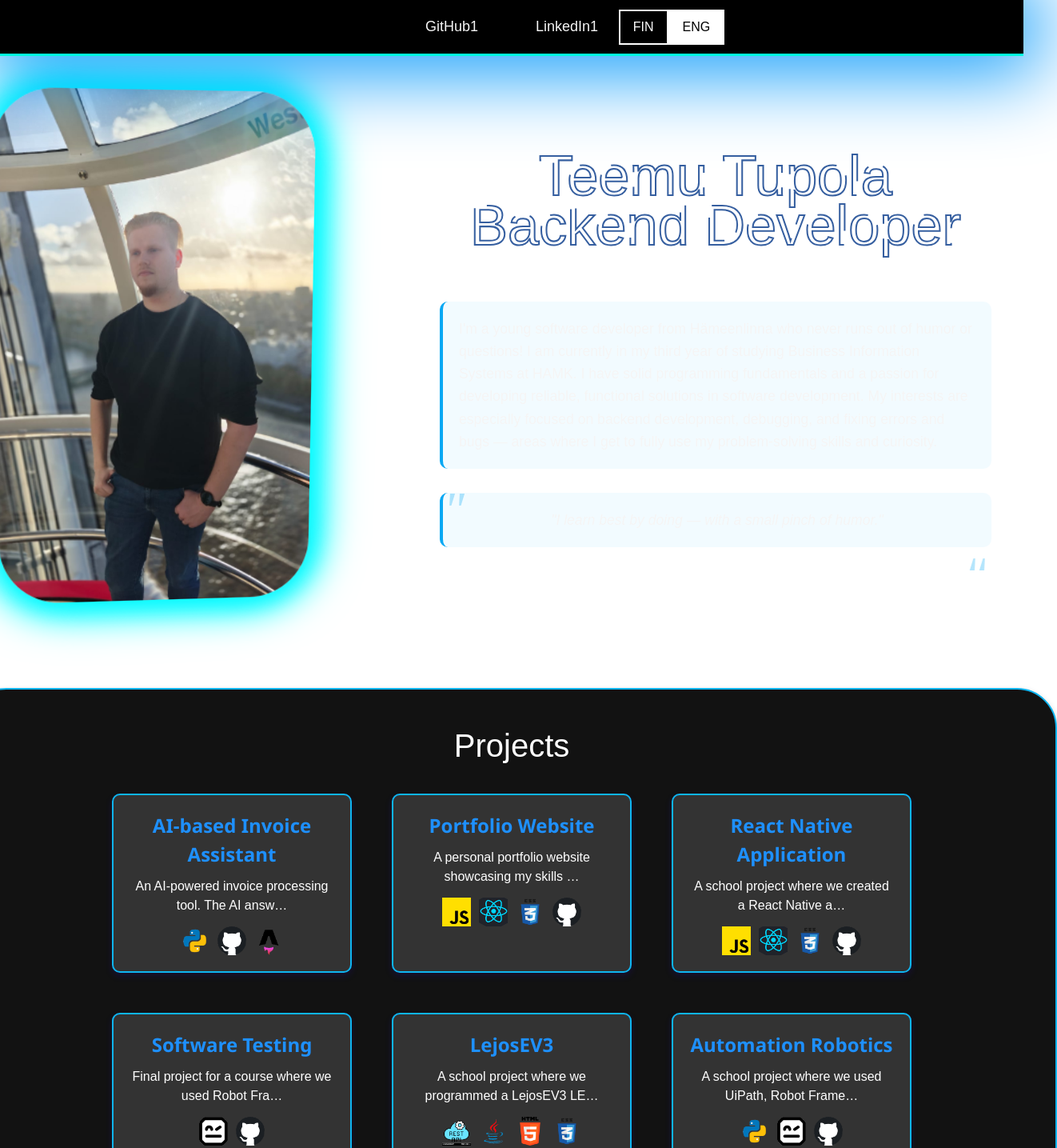
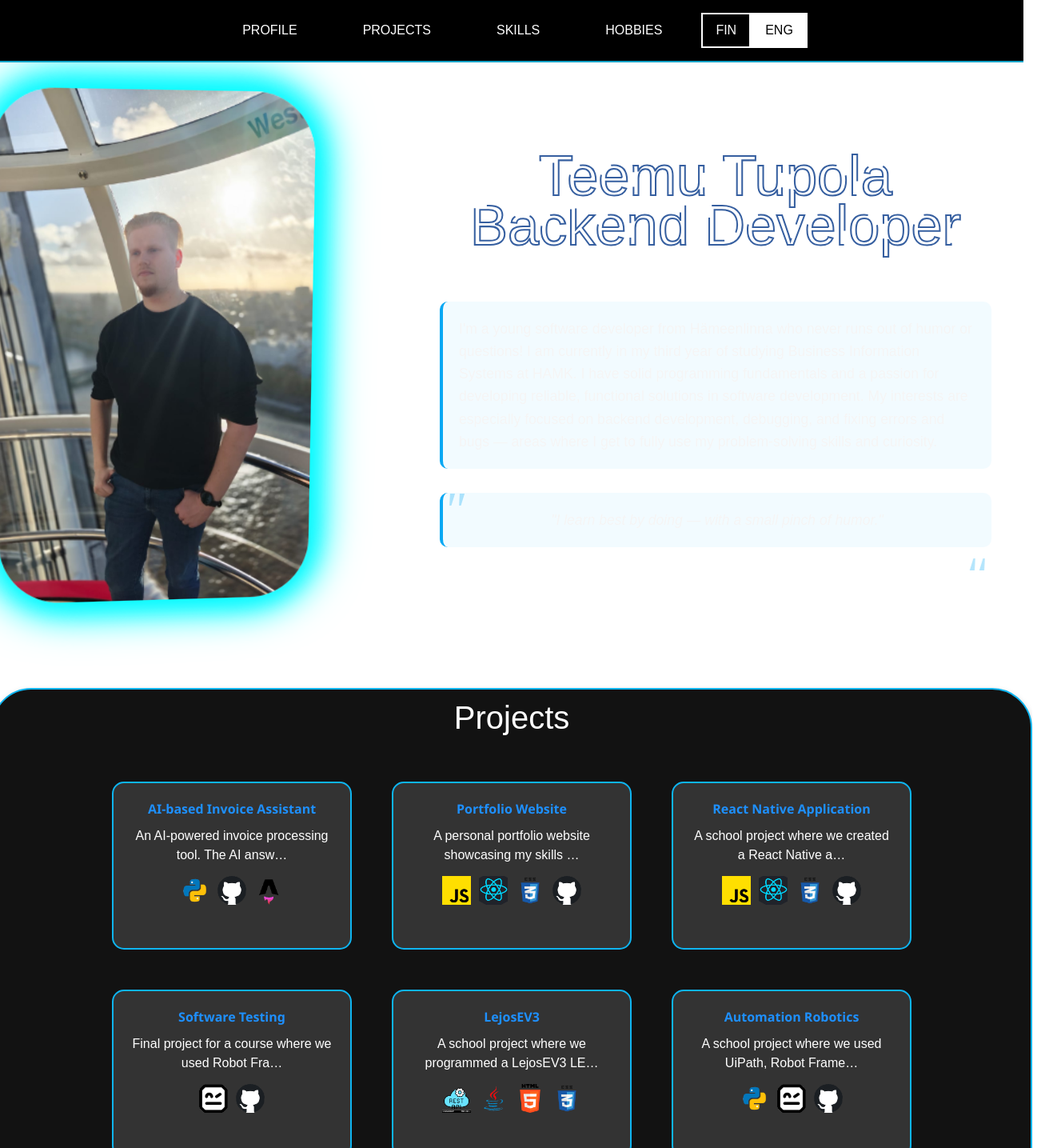
Before and after one commit to Tupolaa/portfolio_tupola, a Next.js app: page / in a window 1280 px wide. Shown: the top 1435 px of the page at 80% size, 1322 px wide, since content can reach past the window. Built offline with nearby package versions, Linux system fonts and the light colour scheme; a web font is replaced by a local one.

Commit message:
Nav bar + Project box effects

```diff
--- a/components/header.js
+++ b/components/header.js
@@ -8,27 +8,21 @@ export default function Navbar() {
   const { lang, setLang, content } = useLanguage();
   const links = Array.isArray(content?.Nav?.links) ? content.Nav.links : [];
 
+  const scrollTo = (id) => {
+    const section = document.getElementById(id);
+    if (section) {
+      section.scrollIntoView({ behavior: "smooth" });
+       // close menu after clicking (for mobile)
+    }
+  };
   return (
     <header>
-      <nav className="container">
-        <ul>
-          {links.map((item, i) => {
-            const name = item?.Name ?? 'Link';
-            const href =
-              item?.link ??
-              (name && item?.[name.toLowerCase()]) ??
-              '#';
-
-            return (
-              <li key={`${name}-${i}`}>
-                <Link href={href} target="_blank" rel="noopener noreferrer">
-                  {name}
-                </Link>
-              </li>
-            );
-          })}
-        </ul>
-
+      <nav className="navbar-container">
+        {links.map((links) => (
+          <button  className="navButton" key={links.id} onClick={() => scrollTo(links.id)}>
+            {links.Name}
+          </button>
+        ))}
         <div className="lang-buttons">
           <button
             onClick={() => setLang('fi')}
--- a/pages/index.js
+++ b/pages/index.js
@@ -18,9 +18,13 @@ export default function Home() {
       <Navbar />
 
       <main style={{ paddingTop: 100 }}>
-      <section style={sectionStyle}>
+      <section style={sectionStyle} id="Profile">
+          <section>
           <Profile/>
+          </section>
+          <section id="projects">
           <Projects/>
+          </section>
       </section>
 
       </main>
--- a/public/Data/Eng.json
+++ b/public/Data/Eng.json
@@ -1,9 +1,12 @@
+
 {
 
-     "Nav": {
-  "links": [
-    { "Name": "GitHub1", "github": "https://github.com/Tupolaa" },
-    { "Name": "LinkedIn1", "linkedin": "https://www.linkedin.com/in/teemutupola/" }
+        "Nav": {
+          "links": [
+            { "Name": "Profile", "id": "Profile" },
+            { "Name": "Projects", "id": "projects" },
+            { "Name": "Skills", "id": "skills" },
+            { "Name": "Hobbies", "id": "skills" }
   ]
 },
   "Profile": {
--- a/public/Data/Fin.json
+++ b/public/Data/Fin.json
@@ -3,8 +3,10 @@
 
         "Nav": {
           "links": [
-            { "Name": "GitHub", "github": "https://github.com/Tupolaa" },
-            { "Name": "LinkedIn", "linkedin": "https://www.linkedin.com/in/teemutupola/" }
+            { "Name": "Profiili", "id": "Profile" },
+            { "Name": "Projektit", "id": "projects" },
+            { "Name": "Taidot", "id": "skills" },
+            { "Name": "Harrastukset", "id": "skills" }
   ]
 },
 
--- a/styles/Header.css
+++ b/styles/Header.css
@@ -5,87 +5,106 @@ header {
   right: 0;
   height: 70px;
   background-color: #000000;
-
   border-bottom: 3px solid #00ffdd;
   z-index: 1000;
-}
-header:hover {
- box-shadow: 0 0 100px 20px rgb(2, 151, 250);
+
+  /* REMOVE overflow hidden — let shadows show */
+  overflow: visible;
 }
 
-header .container {
-  max-width: 1200px;
-  margin: 0 auto;
+.navbar-container {
   display: flex;
+  justify-content: center;
   align-items: center;
-  justify-content: center;
-  padding: 0 20px;
-  height: 100%;
+  width: 100%;
+  background-color: #000000;
+  border-bottom: 2px solid #0fa2c7;
+  padding: 0.25rem 1rem;
+  position: relative;
+  transition: all 0.1s ease-in-out;
+
+  /* REMOVE this line: overflow: hidden; */
+  overflow: visible;
 }
 
-header nav {
+nav {
   display: flex;
+  gap: 1rem;
+  transition: all 0.1s ease;
+  width: 100%;
+  justify-content: center;
   align-items: center;
-  justify-content: center;
+
+  /* REMOVE this too */
+  overflow: visible;
 }
 
-header nav ul {
-  list-style: none;
-  display: flex;
-  align-items: center;
-  gap: 40px;
-  margin: 0;
-  padding: 0;
-  position: absolute;
+/* fix: make button its own clipping area */
+.navButton {
+  position: relative; /* needed so ::before stays within button */
+  text-transform: uppercase;
+  color: #ffffff;
+  font-size: 1rem;
+  padding: 0.3rem 2rem;
+  margin: 1rem 0;
+  transition: all 0.2s ease-in-out;
+  border-radius: 16px;
+  cursor: pointer;
+  max-width: 100%;
+  box-shadow: 0 4px 0 #000000;
+  border: 1px solid #000000;
+
+  /* keep glow confined to button */
+  overflow: hidden;
+
+  box-sizing: border-box;
 }
 
-header nav ul li {
-  position: relative;
+.navButton::before {
+  content: '';
+  position: absolute;
+  top: -50%;
+  left: -50%;
+  width: 200%;
+  height: 200%;
+  background: linear-gradient(
+    0deg,
+    transparent,
+    transparent 0%,
+    rgb(5, 215, 243)
+  );
+  transform: rotate(-45deg);
+  transition: all 0.5s ease;
+  opacity: 0;
+
+  /* keep it below text */
+  z-index: 0;
+  pointer-events: none;
 }
 
-header nav ul li a {
-  color: #f5f5f5;
-  text-decoration: none;
-  font-size: 18px;
-  padding: 8px 16px;
-  transition: all 0.3s ease;
-  position: relative;
+.navButton:hover {
+  transform: scale(1.05);
+   box-shadow: 0 0 25px 6px rgba(38, 12, 185, 0.8);
+   border: 2px solid #0eb4f16c;
 }
 
-/* Cool underline animation */
-header nav ul li a::after {
-  content: '';
-  position: absolute;
-  bottom: -2px;
-  left: 0;
-  width: 0;
-  height: 2px;
-  background: #00ffdd;
-  transition: width 0.3s ease;
-}
-
-header nav ul li a:hover::after {
-  width: 100%;
+.navButton:hover::before {
+  opacity: 1;
+  transform: rotate(-45deg) translateY(160%);
 }
 
 .lang-buttons {
   display: flex;
-  /* gap: 0.5rem; */
-  margin-left: 400px;
 
+  /* allow button shadows to show naturally */
+  overflow: visible;
 }
-
-
 
 .lang-buttons button {
   text-transform: none;
   font-size: 1rem;
   color: #ffffff;
-
-
   background: none;
-  /* override nav button bg */
-  /* border: 0; */
   padding: 0.50rem 1rem;
   margin: 5% 0;
   border-radius: 0;
@@ -94,20 +113,7 @@ header nav ul li a:hover::after {
   transition: background 0.2s ease, color 0.2s ease, transform 0.2s ease;
   box-shadow: none;
   width: 100%;
-  /* prevent nav button shadows from applying */
 }
-
-/* Hover effects for language buttons */
-.lang-buttons button:hover {
-  color: #000000;
-  transform: none;
-  box-shadow: none;
-  border-color: #ffffff;
-  background: linear-gradient(180deg, #ffffff 0%, #ffffff 100%);
-  /* background-color: #ffffff; */
-}
-
-/* Active effects for language buttons */
 .lang-buttons button.active {
   color: #000000;
   transform: none;
@@ -115,20 +121,3 @@ header nav ul li a:hover::after {
   border-color: #ffffff;
   background-color: #ffffff;
 }
-
-/* Glowing effect for links on hover */
-header nav ul li a:hover {
-  text-shadow: 0 0 8px rgba(0, 255, 221, 0.6);
-  color: #ffffff;
-}
-
-/* Responsive layout */
-@media (max-width: 768px) {
-  header nav ul {
-    gap: 20px;
-  }
-
-  .header-actions {
-    margin-left: 20px;
-  }
-}
--- a/styles/Projects.css
+++ b/styles/Projects.css
@@ -1,9 +1,9 @@
 /* --- Main grid for small project cards --- */
 .projects-section {
-  padding: 40px 20px;
+  padding: 5px;
   background-color: #121212;
   color: white;
-  width: 110%;
+  width: 105%;
   box-shadow: 0 4px 8px rgba(0, 0, 0, 0.2);
   border-radius: 12px;
   overflow: hidden;
@@ -24,9 +24,10 @@
   gap: 50px;
   margin-top: 20px;
   justify-content: center;
+  padding: 20px;
 }
 
-.project-box {
+/* .project-box {
   background-color: #333;
   padding: 20px;
   border-radius: 10px;
@@ -48,8 +49,59 @@
 .project-box:hover {
   transform: translateY(-8px);
   box-shadow: 0 0 25px 6px rgba(38, 12, 185, 0.8);
+} */
+.project-box {
+  padding: 20px;
+  width: 300px;
+  height: 210px;
+  background-color: #333;
+  border: 2px solid #0eb5f1;
+  text-align: center;
+  cursor: pointer;
+  justify-self: center;
+  position: relative;
+  overflow: hidden;
+  border-radius: 15px;
+  transition: all 0.5s ease;
+
 }
 
+.project-box h3 {
+  margin-bottom: 10px;
+  font-size: 1rem;
+  font-weight: bold;
+  font-family: 'Segoe UI', Tahoma, Geneva, Verdana, sans-serif;
+  color: #1e90ff;
+}
+
+.project-box::before {
+  content: '';
+  position: absolute;
+  top: -50%;
+  left: -50%;
+  width: 200%;
+  height: 200%;
+  background: linear-gradient(
+    0deg,
+    transparent,
+    transparent 0%,
+    rgb(5, 215, 243)
+  );
+  transform: rotate(-45deg);
+  transition: all 0.5s ease;
+  opacity: 0;
+}
+
+.project-box:hover {
+  transform: scale(1.05);
+
+  box-shadow: 0 0 25px 6px rgba(38, 12, 185, 0.8);
+}
+
+.project-box:hover::before {
+  opacity: 1;
+  transform: rotate(-45deg) translateY(100%);
+}
 /* --- Modal popup styles --- */
 .modal-overlay {
   position: fixed;
```
